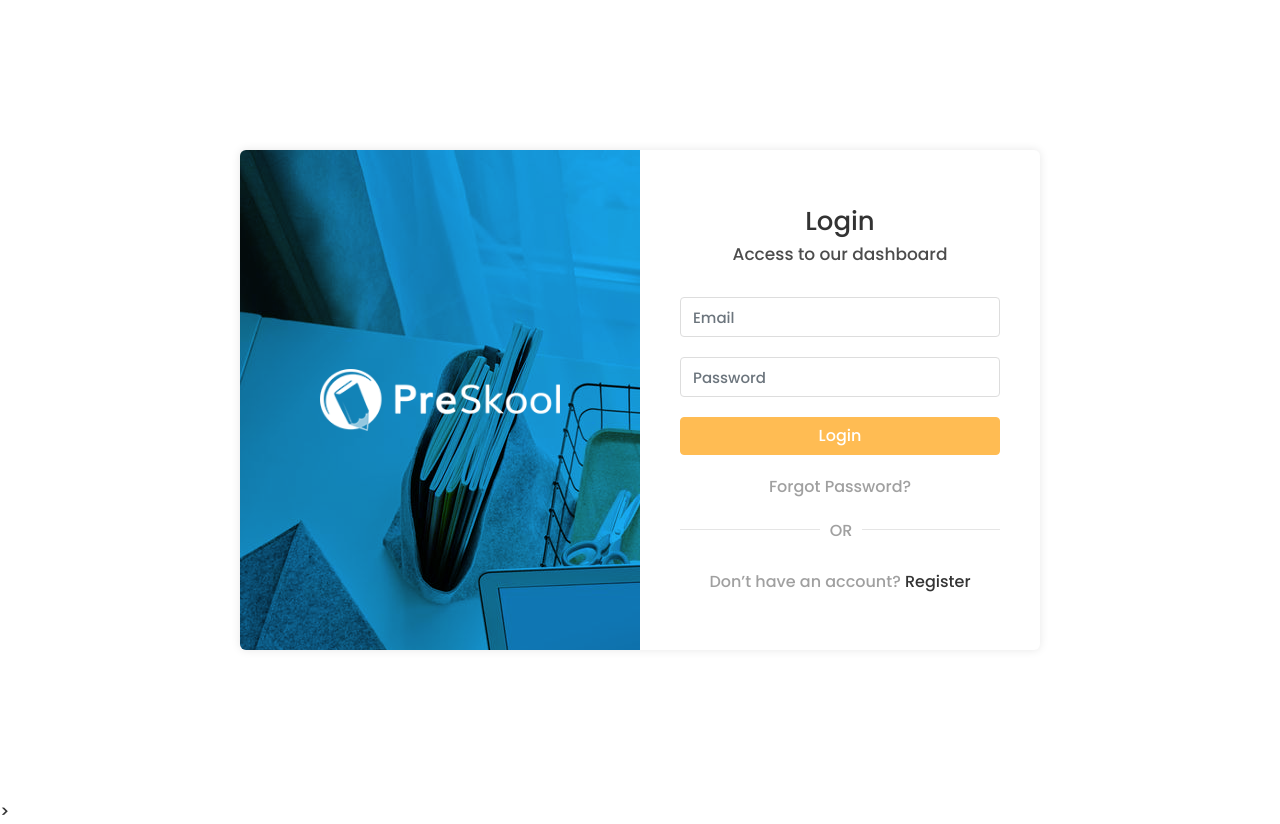
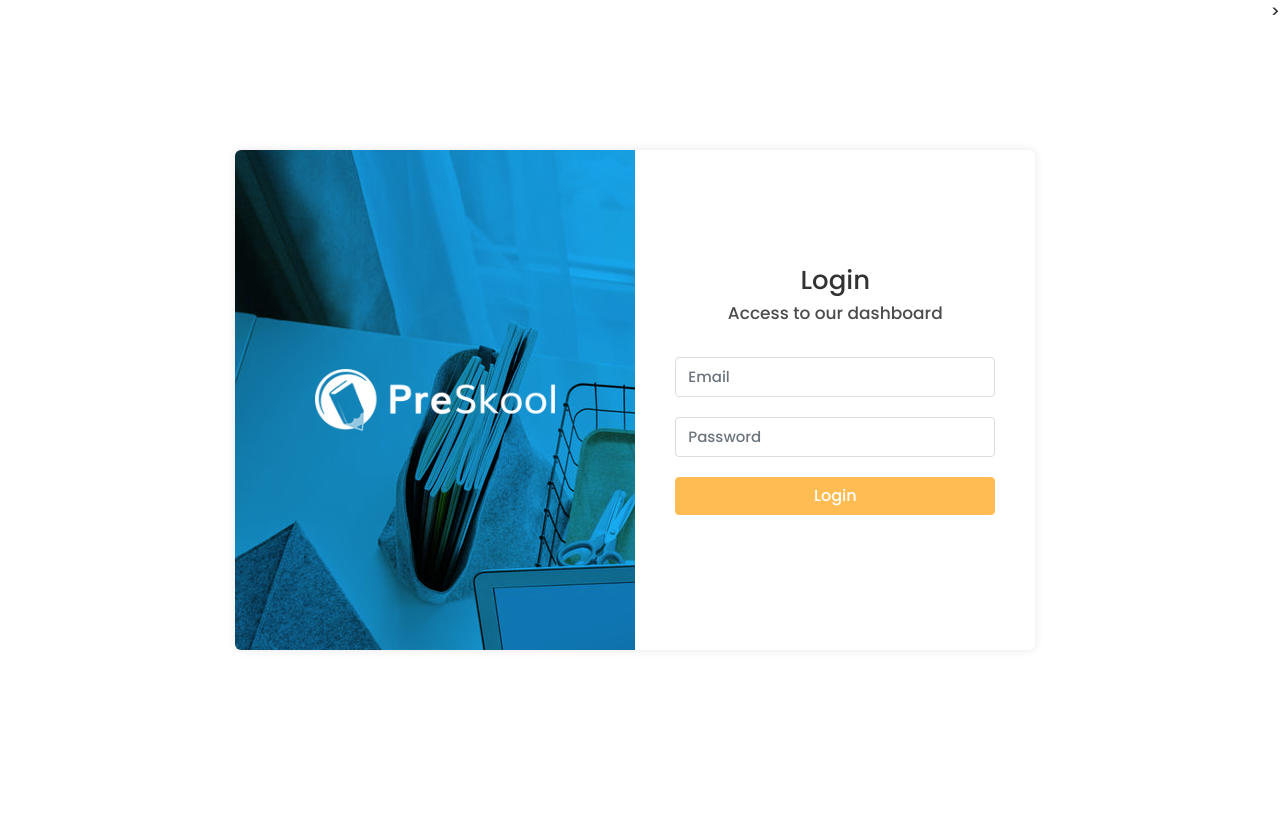
Before and after one commit to anshu-rai018/studMan, a Django app: page /login/ in a window 1280 px wide. After the commit the page ends 650 px from the top, so only its background shows below. Run offline with Django 5.2, Linux system fonts and the light colour scheme; some libraries are stand-ins or nearby versions.

Commit message:
logiin update

```diff
--- a/studMan/templates/login.html
+++ b/studMan/templates/login.html
@@ -37,14 +37,7 @@
                               <button class="btn btn-primary btn-block" type="submit">Login</button>
                            </div>
                         </form>
-                        <div class="text-center forgotpass"><a href="forgot-password.html">Forgot Password?</a></div>
-                        <div class="login-or">
-                           <span class="or-line"></span>
-                           <span class="span-or">or</span>
                         </div>
-                        <div class="text-center dont-have">Don’t have an account? <a href="register.html">Register</a></div>
-                     </div>
-                  </div>
                </div>
             </div>
          </div>
```
